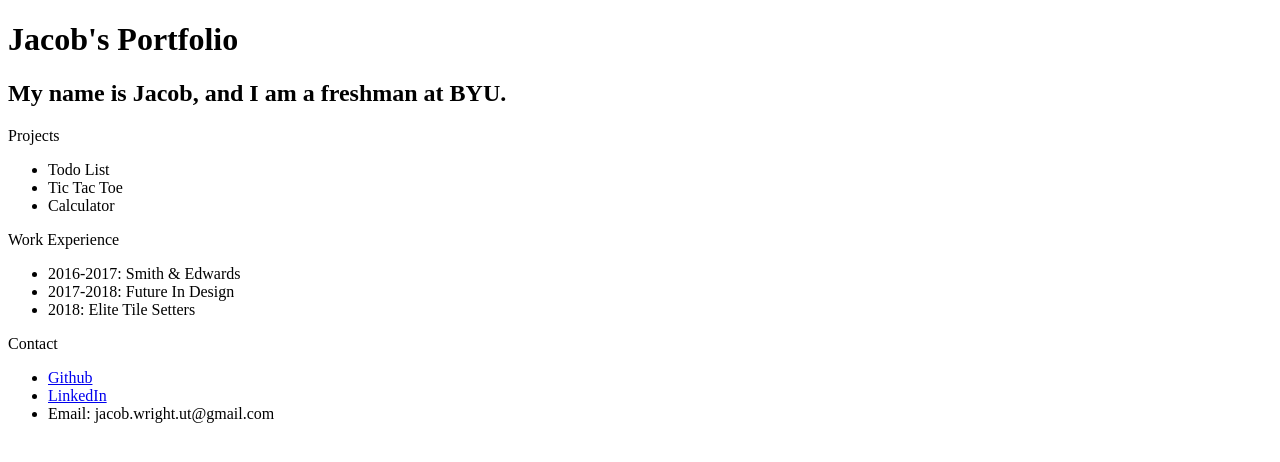
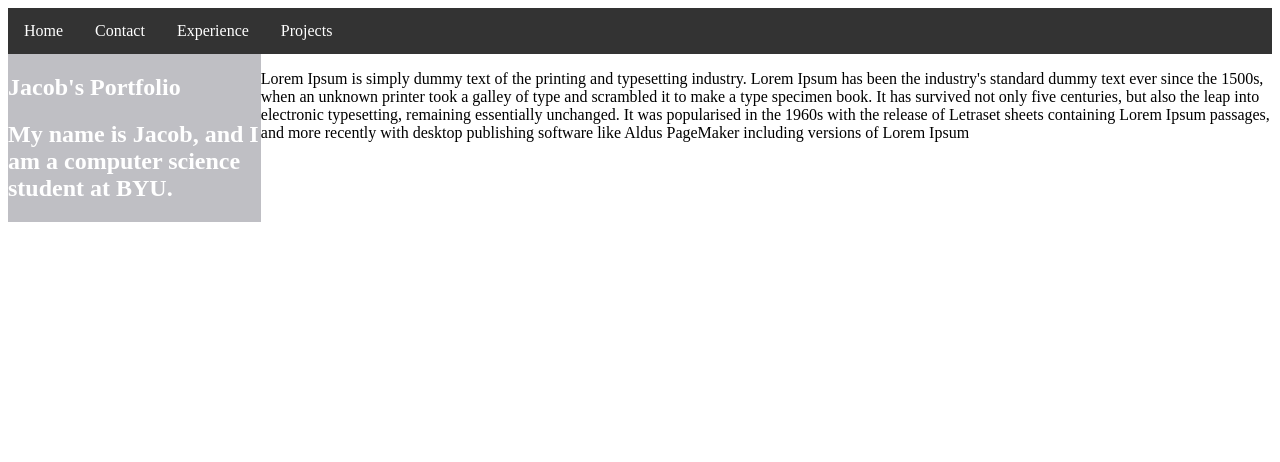
Before and after one commit to jacobcwright/cs260-portfolio, a plain HTML site: page index.html in a window 1280 px wide. Drawn offline with Linux system fonts and the light colour scheme.

Commit message:
Activity #5

```diff
--- a/index.html
+++ b/index.html
@@ -2,27 +2,34 @@
 <html>
     <head>
         <title>Jacob's Portfolio</title>
+        <link rel="stylesheet" href="portfolio.css">
     </head>
     <body>
-        <h1>Jacob's Portfolio</h1>
-        <h2>My name is Jacob, and I am a freshman at BYU.</h2>
-        <p>Projects</p>
-        <ul>
-            <li>Todo List</li>
-            <li>Tic Tac Toe</li>
-            <li>Calculator</li>
-        </ul>
-        <p>Work Experience</p>
-        <ul>
-            <li>2016-2017: Smith & Edwards</li>
-            <li>2017-2018: Future In Design</li>
-            <li>2018: Elite Tile Setters</li>
-        </ul>
-        <p>Contact</p>
-        <ul>
-            <li><a href="https://github.com/jacobcwright">Github</a></li>
-            <li><a href="www.linkedin.com/in/jacob-c-wright">LinkedIn</a></li>
-            <li>Email: jacob.wright.ut@gmail.com</li>
-        </ul>
+
+        <div id="menu">
+            <ul>
+                <li><a href="index.html">Home</a></li>
+                <li><a href="contact.html">Contact</a></li>
+                <li><a href="experience.html">Experience </a></li>
+                <li><a href="projects.html">Projects</a></li>
+            </ul>
+        </div>
+        <section>
+            <div id = "side">
+                <h1>Jacob's Portfolio</h1>
+                <h2>My name is Jacob, and I am a computer science student at BYU.</h2>
+            </div>
+            <div id="content">
+                <p>Lorem Ipsum is simply dummy text of the printing and typesetting industry.
+                    Lorem Ipsum has been the industry's standard dummy text ever since the 1500s, when an unknown printer took a galley
+                    of type and scrambled it to make a type specimen book. It has survived not only five centuries, but also the leap
+                    into electronic typesetting, remaining essentially unchanged. It was popularised in the 1960s with the release of
+                    Letraset sheets containing Lorem Ipsum passages, and more recently with desktop publishing software like Aldus PageMaker
+                    including versions of Lorem Ipsum</p>
+            </div>
+        </section>
+
+
+
     </body>
-</html>
+    </html>
--- a/portfolio.css
+++ b/portfolio.css
@@ -1,3 +1,62 @@
-html{
-background-color: lightslategray;
+section {
+    display: flex;
 }
+
+#side{
+    background-color: #1124;
+    color: white;
+    flex: 1;
+}
+
+#content{
+    flex: 4;
+}
+
+#menu ul {
+    list-style-type: none;
+    margin: 0;
+    padding: 0;
+    overflow: hidden;
+    background-color: #333;
+  }
+
+  #menu li {
+    float: left;
+  }
+
+  #menu li a {
+    display: block;
+    color: white;
+    text-align: center;
+    padding: 14px 16px;
+    text-decoration: none;
+  }
+
+
+  #menu li a:hover {
+    background-color: #111;
+  }
+
+  #menu li a:active{
+    background-color: goldenrod;
+  }
+
+/* Vertical NavBar
+#menu ul {
+    list-style-type: none;
+    margin: 0;
+    padding: 0;
+}
+
+#menu li a:hover {
+    background-color: #555;
+    color: white;
+}
+
+#menu li a {
+    display: block;
+    color: #000;
+    padding: 8px 16px;
+    text-decoration: none;
+}
+*/
```
Also changed, not shown: contact.html (added, +26 -0 lines), experience.html (added, +26 -0 lines), projects.html (added, +26 -0 lines).
